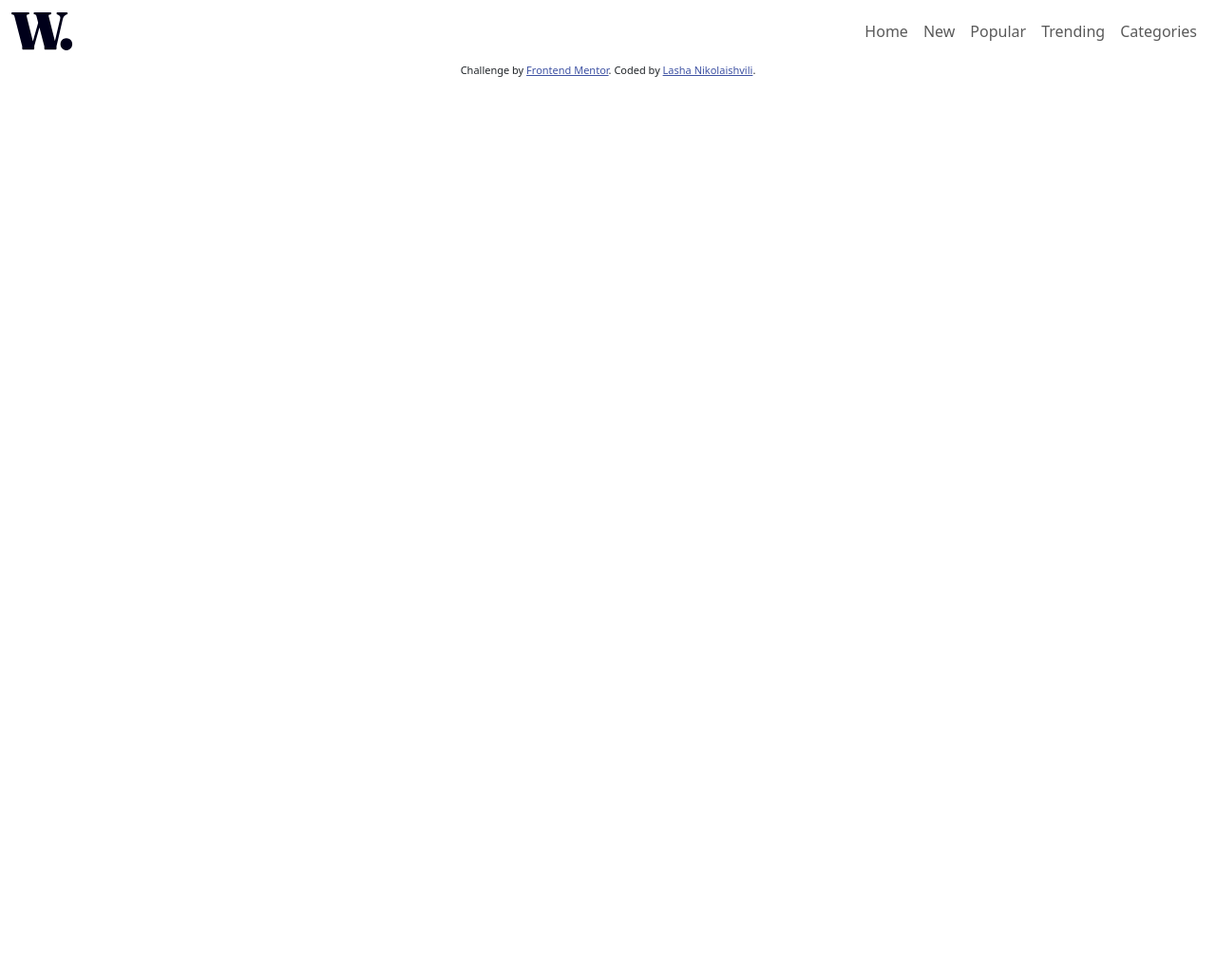
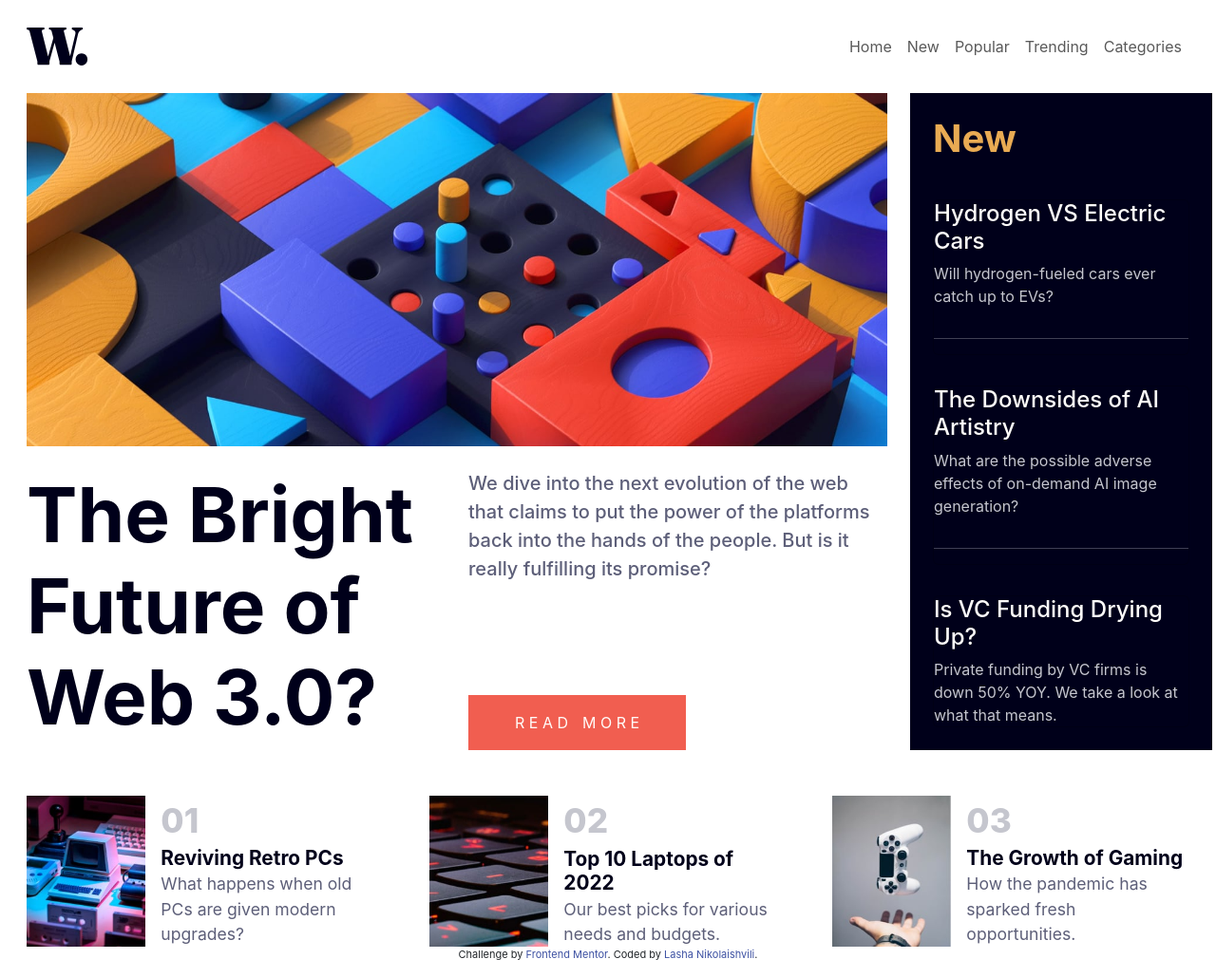
Before and after one commit to Lasha-Nikolaishvili/News-Homepage, a plain HTML site: page index.html in a window 1280 px wide. Shown: the whole page at 95% size. Before the commit the page ends 800 px from the top, so only its background shows below. Drawn offline with nearby package versions, Linux system fonts and the light colour scheme.

Commit message:
final commit

```diff
--- a/app.css
+++ b/app.css
@@ -8,6 +8,21 @@
     --grayish-blue: hsl(233, 8%, 79%);
     --dark-grayish-blue: hsl(236, 13%, 42%);
     --very-dark-blue: hsl(240, 100%, 5%);
+}
+
+@font-face {
+    font-family: 'Inter';
+    src: url('./assets/fonts/Inter-VariableFont_slnt\,wght.ttf') format('ttf') tech('variations'),
+    url('./assets/fonts/Inter-VariableFont_slnt\,wght.ttf') format('ttf-variations');
+    font-weight: 400 800;
+}
+
+body {
+    font-family: Inter !important;
+}
+
+.nav-links li a:hover {
+    color: var(--soft-red) !important;
 }
 
 .navbar-toggler {
@@ -35,8 +50,116 @@
     width: 250px !important;
 }
 
+.web-3-img-mob-div {
+    display: none;
+}
+
+h1 {
+    color: var(--very-dark-blue);
+}
+
+.lead-text {
+    color: var(--dark-grayish-blue);
+    font-weight: 500;
+}
+
+.read-more-btn {
+    background-color: var(--soft-red);
+    color: var(--off-white);
+}
+
+.read-more-btn:hover, .read-more-btn:active, .read-more-btn:focus-visible {
+    background-color: var(--very-dark-blue) !important;
+    color: var(--off-white) !important;
+}
+
+.rt-artic-cont {
+    background-color: var(--very-dark-blue);
+}
+
+.rt-artic-cont h2 {
+    color: var(--soft-orange);
+}
+
+.rt-artic-card {
+    background-color: inherit;
+}
+
+.rt-artic-card h3 {
+    color: var(--off-white);
+}
+
+.rt-artic-card a:hover, .rt-artic-card a:active {
+    color: var(--soft-red);
+}
+
+a {
+    color: inherit;
+    text-decoration: none;
+    transition: .1s ease-in;
+}
+
+.rt-artic-card p {
+    color: var(--grayish-blue);
+}
+
+.bot-card {
+    flex-direction: row !important;
+}
+
+.bot-card-body {
+    display: flex;
+    flex-direction: column !important;
+    justify-content: space-between !important;
+}
+
+.bot-card-num {
+    font-size: 2.2em;
+    font-weight: 800;
+    color:var(--grayish-blue);
+}
+
+.bot-card-title {
+    font-size: 1.3em;
+    color: var(--very-dark-blue);
+    font-weight: bold;
+}
+
+.bot-card-title a:hover,.bot-card-title a:active {
+    color: var(--soft-red);
+}
+
+.bot-card-text {
+    font-size: 1.1em;
+    color: var(--dark-grayish-blue);
+}
+
 @media (min-width: 768px) {
     .offcanvas {
         display: none !important;
     }
 }
+
+@media (max-width: 765px) {
+    .rt-artic-cont {
+        max-width: 92vw;
+    }
+
+    .bot-card-body {
+        font-size: 1.4em;
+    }
+}
+
+@media (max-width: 576px) {
+    .web-3-img-mob-div {
+        display: block;
+    }
+
+    .web-3-img-desk-div {
+        display: none;
+    }
+
+    .bot-card-body {
+        font-size: 1em;
+    }
+}
--- a/index.html
+++ b/index.html
@@ -30,7 +30,7 @@
 		}
 	</style>
 </head>
-	<body>
+<body class="p-md-3">
 	<header>
 		<nav class="navbar navbar-expand-md">
 			<div class="container-fluid">
@@ -43,7 +43,7 @@
 				<span class="nav-line"></span>
 				</button>
 				<div class="collapse navbar-collapse" id="navbarNav">
-						<ul class="navbar-nav ms-auto">
+					<ul class="navbar-nav ms-auto nav-links">
 						<li class="nav-item">
 							<a class="nav-link" href="#">Home</a>
 						</li>
@@ -66,7 +66,7 @@
 						<button type="button" class="btn-close ms-auto fs-1" data-bs-dismiss="offcanvas"></button>
 					</div>
 					<div class="offcanvas-body">
-							<ul class="navbar-nav">
+						<ul class="navbar-nav nav-links">
 							<li class="nav-item">
 								<a class="nav-link" href="#">Home</a>
 							</li>
@@ -88,44 +88,73 @@
 			</div>
 			</nav>
 	</header>
-
-	<!--
-  Home
-  New
-  Popular
-  Trending
-  Categories
-
-  The Bright Future of Web 3.0?
-
-  We dive into the next evolution of the web that claims to put the power of the platforms back into the hands of the people.
-  But is it really fulfilling its promise?
-
-  Read more
-
-  New
-
-  Hydrogen VS Electric Cars
-  Will hydrogen-fueled cars ever catch up to EVs?
-
-  The Downsides of AI Artistry
-  What are the possible adverse effects of on-demand AI image generation?
-
-  Is VC Funding Drying Up?
-  Private funding by VC firms is down 50% YOY. We take a look at what that means.
-
-  01
-  Reviving Retro PCs
-  What happens when old PCs are given modern upgrades?
-
-  02
-  Top 10 Laptops of 2022
-  Our best picks for various needs and budgets.
-
-  03
-  The Growth of Gaming
-  How the pandemic has sparked fresh opportunities.
-  -->
+	<main class="container-fluid">
+		<div class="row mb-5 mt-3 gy-5 gx-md-5 gy-md-0">
+			<div class="col-md-9 d-grid">
+				<div class="row row-cols-md-2">
+					<div class="col-md-12 mb-4 web-3-img-desk-div"><img class="img-fluid justify-self-stretch" src="./assets/images/image-web-3-desktop.jpg" alt=""></div>
+					<div class="col-md-12 mb-4 web-3-img-mob-div"><img class="img-fluid" src="./assets/images/image-web-3-mobile.jpg" alt=""></div>
+					<div class="col-md-6">
+						<h1 class="display-1 fw-bold">The Bright Future of Web 3.0?</h1>
+					</div>
+					<div class="col-md-6 d-flex flex-column justify-content-between">
+						<p class="lead lead-text">We dive into the next evolution of the web that claims to put the power of the platforms back into the hands of the people.
+							But is it really fulfilling its promise?</p>
+						<div class="btn read-more-btn rounded-0 py-3 px-5 align-self-start">R E A D &ThickSpace; M O R E</div>
+					</div>
+				</div>
+			</div>
+			<div class="col-md-3 rt-artic-cont p-4 mx-auto d-flex flex-column justify-content-between">
+				<h2 class="fs-1 fw-bold">New</h2>
+				<div class="card rt-artic-card">
+					<h3 class="card-title fs-4"><a href="#">Hydrogen VS Electric Cars</a></h3>
+					<p class="card-text">Will hydrogen-fueled cars ever catch up to EVs?</p>
+					<hr class="text-white">
+				</div>
+				<div class="card rt-artic-card">
+					<h3 class="card-title fs-4"><a href="#">The Downsides of AI Artistry</a></h3>
+					<p class="card-text">What are the possible adverse effects of on-demand AI image generation?</p>
+					<hr class="text-white">
+				</div>
+				<div class="card rt-artic-card">
+					<h3 class="card-title fs-4"><a href="#">Is VC Funding Drying Up?</a></h3>
+					<p class="card-text">Private funding by VC firms is down 50% YOY. We take a look at what that means.</p>
+				</div>
+			</div>
+		</div>
+		<div class="row g-5 gx-1">
+			<div class="col-md-4">
+				<div class="row card g-0 border-0 rounded-0 bot-card">
+					<img class="img-fluid col-4 rounded-0" src="./assets/images/image-retro-pcs.jpg" alt="Image of a retro pc.">
+					<div class="card-body py-0 col-8 bot-card-body pe-0">
+						<p class="bot-card-num m-0">01</p>
+						<h3 class="card-title bot-card-title m-0"><a href="#">Reviving Retro PCs</a></h3>
+						<p class="card-text bot-card-text">What happens when old PCs are given modern upgrades?</p>
+					</div>
+				</div>
+			</div>
+			<div class="col-md-4">
+				<div class="row card g-0 border-0 rounded-0 bot-card">
+					<img class="img-fluid col-4 rounded-0" src="./assets/images/image-top-laptops.jpg" alt="Image of a laptop.">
+					<div class="card-body py-0 col-8 bot-card-body pe-0">
+						<p class="bot-card-num m-0">02</p>
+						<h3 class="card-title bot-card-title m-0"><a href="#">Top 10 Laptops of 2022</a></h3>
+						<p class="card-text bot-card-text">Our best picks for various needs and budgets.</p>
+					</div>
+				</div>
+			</div>
+			<div class="col-md-4">
+				<div class="row card g-0 border-0 rounded-0 bot-card">
+					<img class="img-fluid col-4 rounded-0" src="./assets/images/image-gaming-growth.jpg" alt="Image of a joystic hovering over a persons hand.">
+					<div class="card-body py-0 col-8 bot-card-body pe-0">
+						<p class="bot-card-num m-0">03</p>
+						<h3 class="card-title bot-card-title m-0"><a href="#">The Growth of Gaming</a></h3>
+						<p class="card-text bot-card-text">How the pandemic has sparked fresh opportunities.</p>
+					</div>
+				</div>
+			</div>
+		</div>
+	</main>
 	<script src="https://cdn.jsdelivr.net/npm/bootstrap@5.3.0-alpha1/dist/js/bootstrap.bundle.min.js"></script>
 	<div class="attribution">
 		Challenge by
```
Lines whose indentation alone changed are shown as unchanged.
